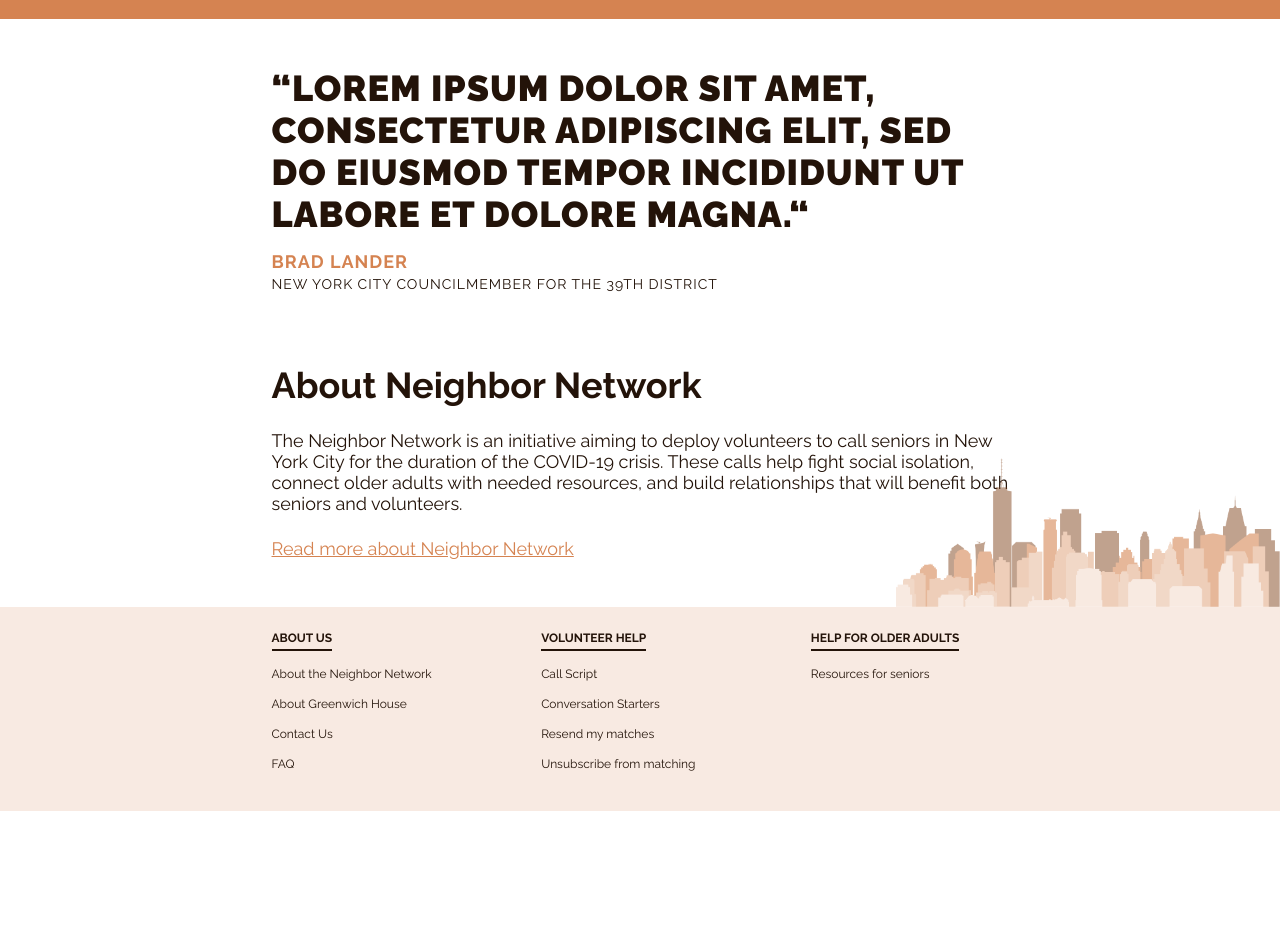
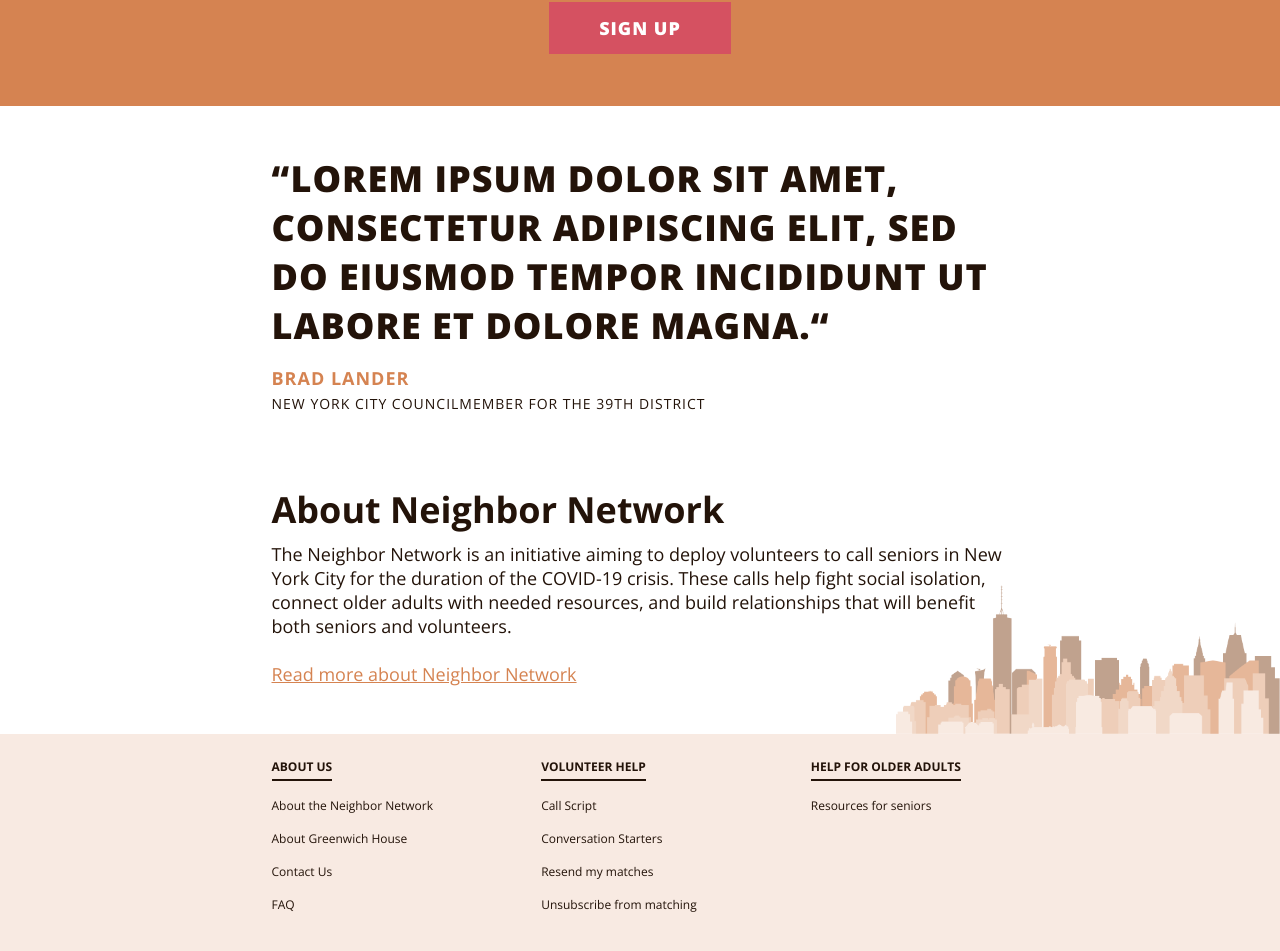
Before and after one commit to itsjoekent-archive/virtual-visits-nyc, a Next.js app: page / in a window 1280 px wide. Shown: the part 1645-2596 px from the top of the page. Before the commit the page ends 2456 px from the top, so only its background shows below. Built offline with nearby package versions, Linux system fonts and the light colour scheme.

Commit message:
No idea honestly

```diff
--- a/src/components/Footer.js
+++ b/src/components/Footer.js
@@ -26,8 +26,14 @@
 const ListContainer = styled.div`
   display: flex;
   flex-direction: column;
+  margin-bottom: ${({ theme }) => theme.spacing[7]};
+
+  &:last-child {
+    margin-bottom: 0;
+  }
 
   @media ${({ theme }) => theme.media.tablet} {
+    margin-bottom: 0;
     margin-right: ${({ theme }) => theme.spacing[7]};
     flex: 0 0 33.33%;
 
--- a/src/components/Navigation.js
+++ b/src/components/Navigation.js
@@ -153,7 +153,7 @@
   overflow: hidden;
 
   flex-direction: column;
-  background-color: ${({ theme }) => theme.colors.black};
+  background-color: ${({ theme }) => theme.colors.orange};
 
   display: ${({ isTakeoverOpen, isTakeoverFading }) => isTakeoverOpen || isTakeoverFading ? 'flex' : 'none'};
 
@@ -173,7 +173,7 @@
   }
 
   ${Link} {
-    font-size: ${({ theme }) => theme.fonts.size[28]};
+    font-size: ${({ theme }) => theme.fonts.size[18]};
     color: ${({ theme }) => theme.colors.white};
     margin-bottom: ${({ theme }) => theme.spacing[4]};
   }
--- a/src/pages/_app.js
+++ b/src/pages/_app.js
@@ -21,7 +21,7 @@
     return (
       <ThemeProvider theme={theme}>
         <Head>
-          <link href="https://fonts.googleapis.com/css2?family=Noto+Serif:wght@400;700&family=Raleway:wght@400;700;900&display=swap" rel="stylesheet" />
+          <link href="https://fonts.googleapis.com/css2?family=Open+Sans:wght@400;700;800&display=swap" rel="stylesheet"></link>
         </Head>
         <GlobalStyle />
         <Component {...pageProps} />
--- a/src/pages/index.js
+++ b/src/pages/index.js
@@ -50,7 +50,7 @@
 `;
 
 const StepHeader = styled(BaseHeader)`
-  margin-bottom: ${({ theme }) => theme.spacing[7]};
+  margin-bottom: ${({ theme }) => theme.spacing[2]};
 
   ${({ isHighlighted, theme  }) => isHighlighted && css`
     color: ${theme.colors.orange};
--- a/src/theme.js
+++ b/src/theme.js
@@ -8,7 +8,7 @@
     white: '#FFFFFF',
   },
   fonts: {
-    family: `'Raleway', sans-serif`,
+    family: `'Open Sans', sans-serif`,
     size: {
       12: '12px',
       14: '14px',
```
Also changed, not shown: src/pages/404.js (added, +26 -0 lines), content/pages/404.txt (added).
